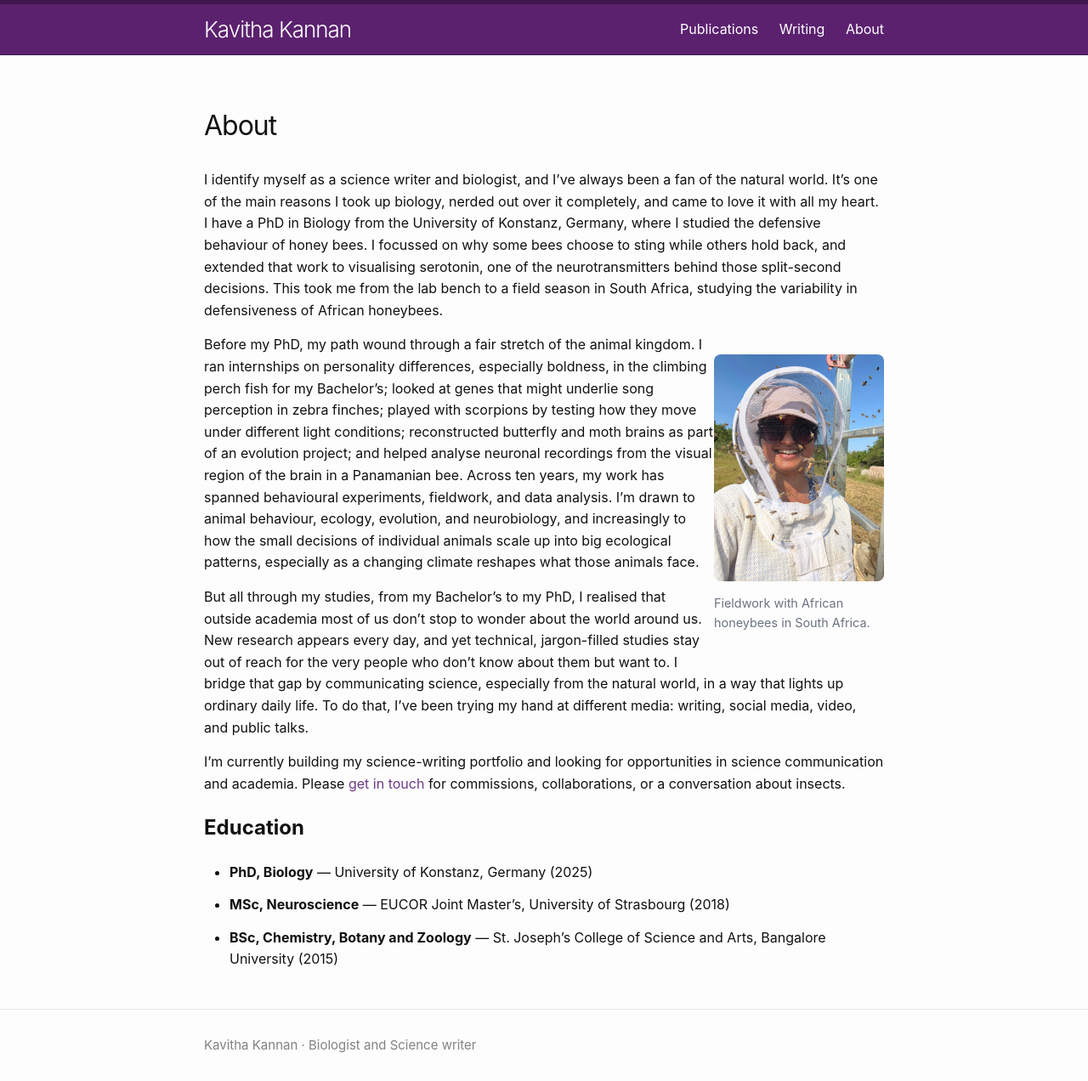
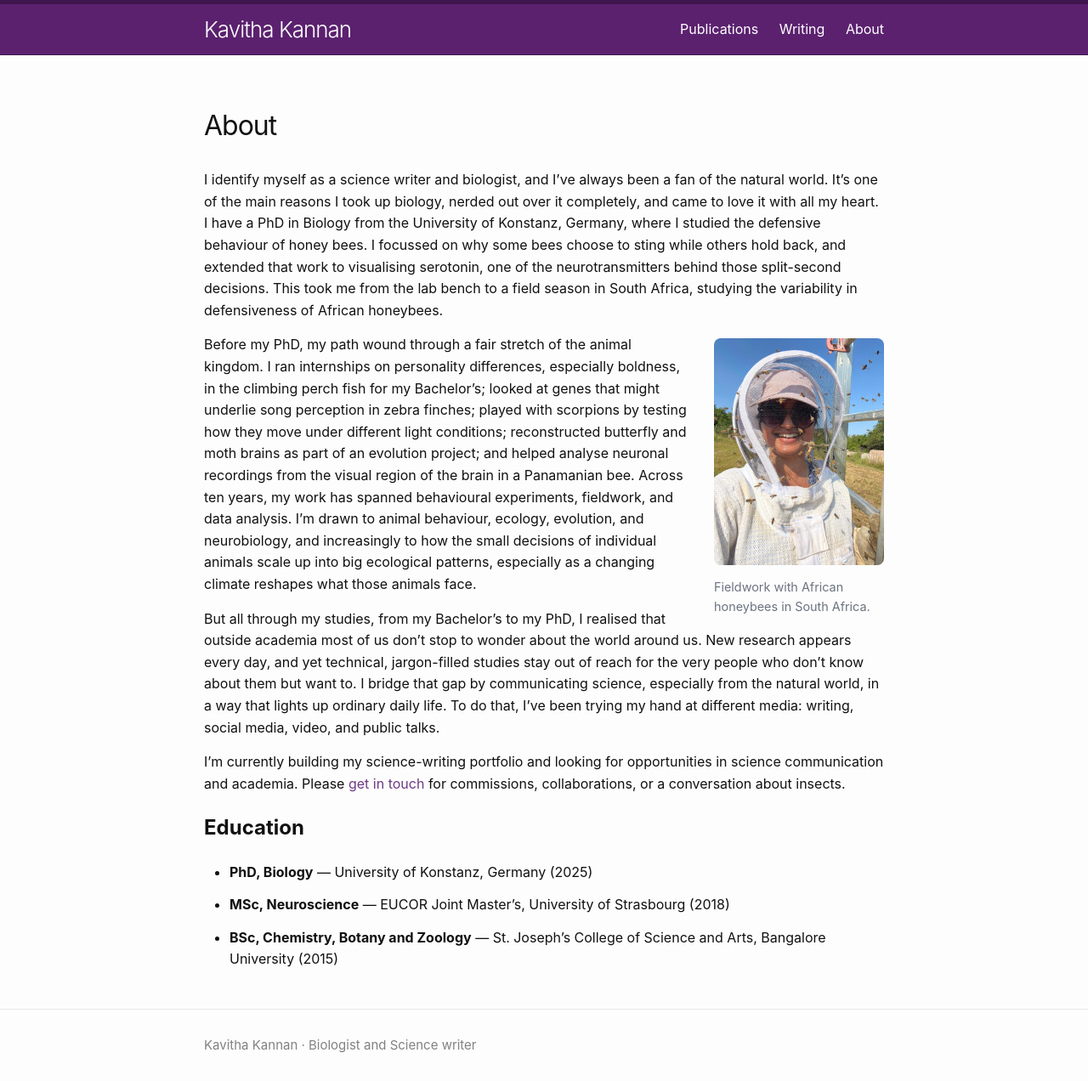
Before and after one commit to buzzingkavs/buzzingkavs.github.io, a Jekyll site: the page built from about.markdown, in a window 1280 px wide. Shown: the whole page at 85% size. Built offline with Jekyll 4.4.1, drawn with Linux system fonts in a browser that asks for light colours.

Commit message:
Revise image formatting in About section
Updated the figure styling and margins for the image of fieldwork in South Africa.

```diff
--- a/about.markdown
+++ b/about.markdown
@@ -4,9 +4,10 @@
 permalink: /about/
 ---
 I identify myself as a science writer and biologist, and I've always been a fan of the natural world. It's one of the main reasons I took up biology, nerded out over it completely, and came to love it with all my heart. I have a PhD in Biology from the University of Konstanz, Germany, where I studied the defensive behaviour of honey bees. I focussed on why some bees choose to sting while others hold back, and extended that work to visualising serotonin, one of the neurotransmitters behind those split-second decisions. This took me from the lab bench to a field season in South Africa, studying the variability in defensiveness of African honeybees.
-  <figure style="max-width:200px; float:right;margin:1.5rem 0;">
-  <img src="/images/kavitha_bees.jpeg" alt="Fieldwork in South Africa" style="width:100%; height:auto; border-radius:8px;">
-  <figcaption style="font-size:0.9rem; color:#6b7280; margin-top:0.4rem;">Fieldwork with African honeybees in South Africa.</figcaption>
+
+<figure style="max-width:200px; float:right; margin:0.3rem 0 1rem 1.5rem;">
+<img src="/images/kavitha_bees.jpeg" alt="Fieldwork in South Africa" style="width:100%; height:auto; border-radius:8px;">
+<figcaption style="font-size:0.9rem; color:#6b7280; margin-top:0.4rem;">Fieldwork with African honeybees in South Africa.</figcaption>
 </figure>
 
 Before my PhD, my path wound through a fair stretch of the animal kingdom. I ran internships on personality differences, especially boldness, in the climbing perch fish for my Bachelor's; looked at genes that might underlie song perception in zebra finches; played with scorpions by testing how they move under different light conditions; reconstructed butterfly and moth brains as part of an evolution project; and helped analyse neuronal recordings from the visual region of the brain in a Panamanian bee. Across ten years, my work has spanned behavioural experiments, fieldwork, and data analysis. I'm drawn to animal behaviour, ecology, evolution, and neurobiology, and increasingly to how the small decisions of individual animals scale up into big ecological patterns, especially as a changing climate reshapes what those animals face.
```
